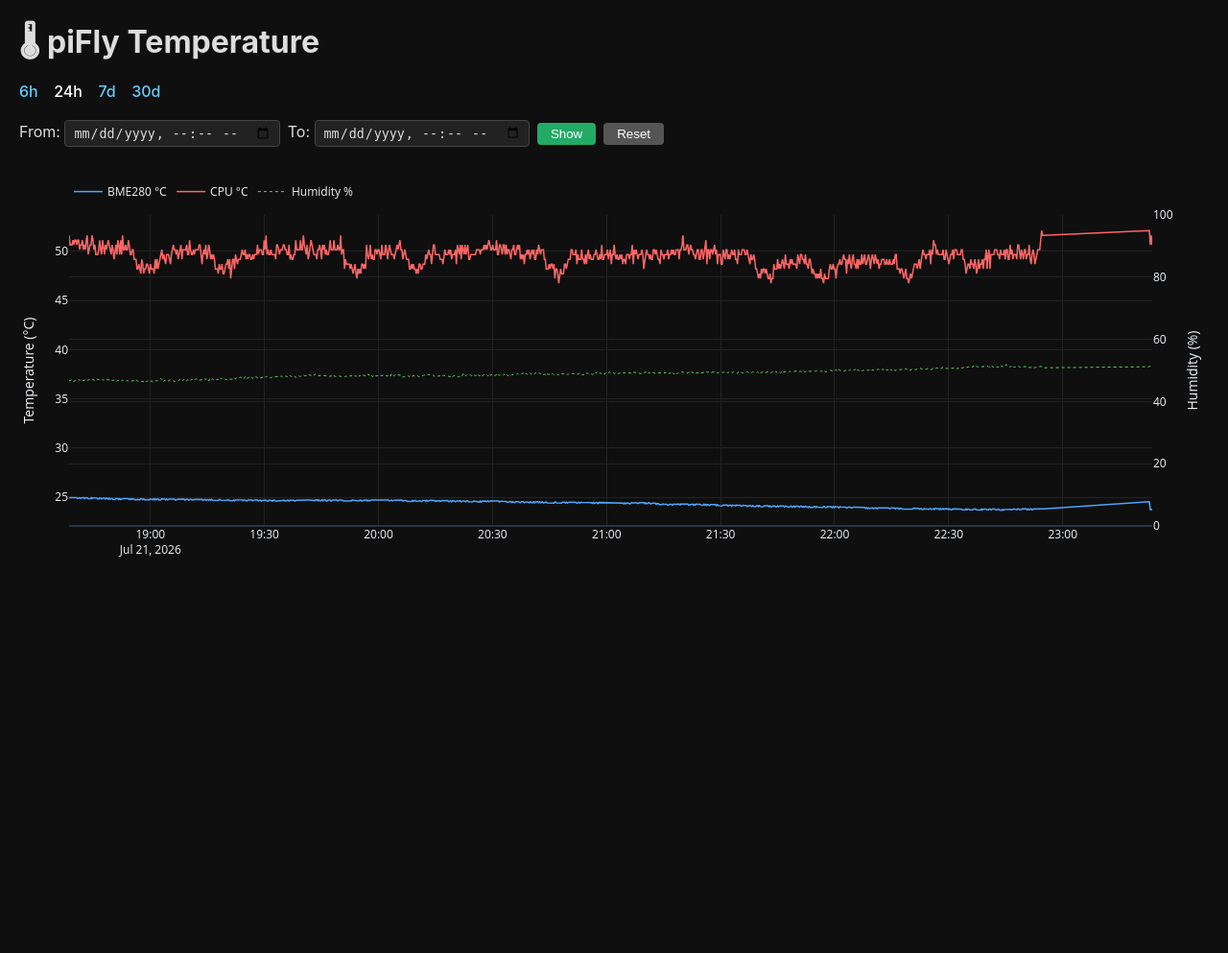
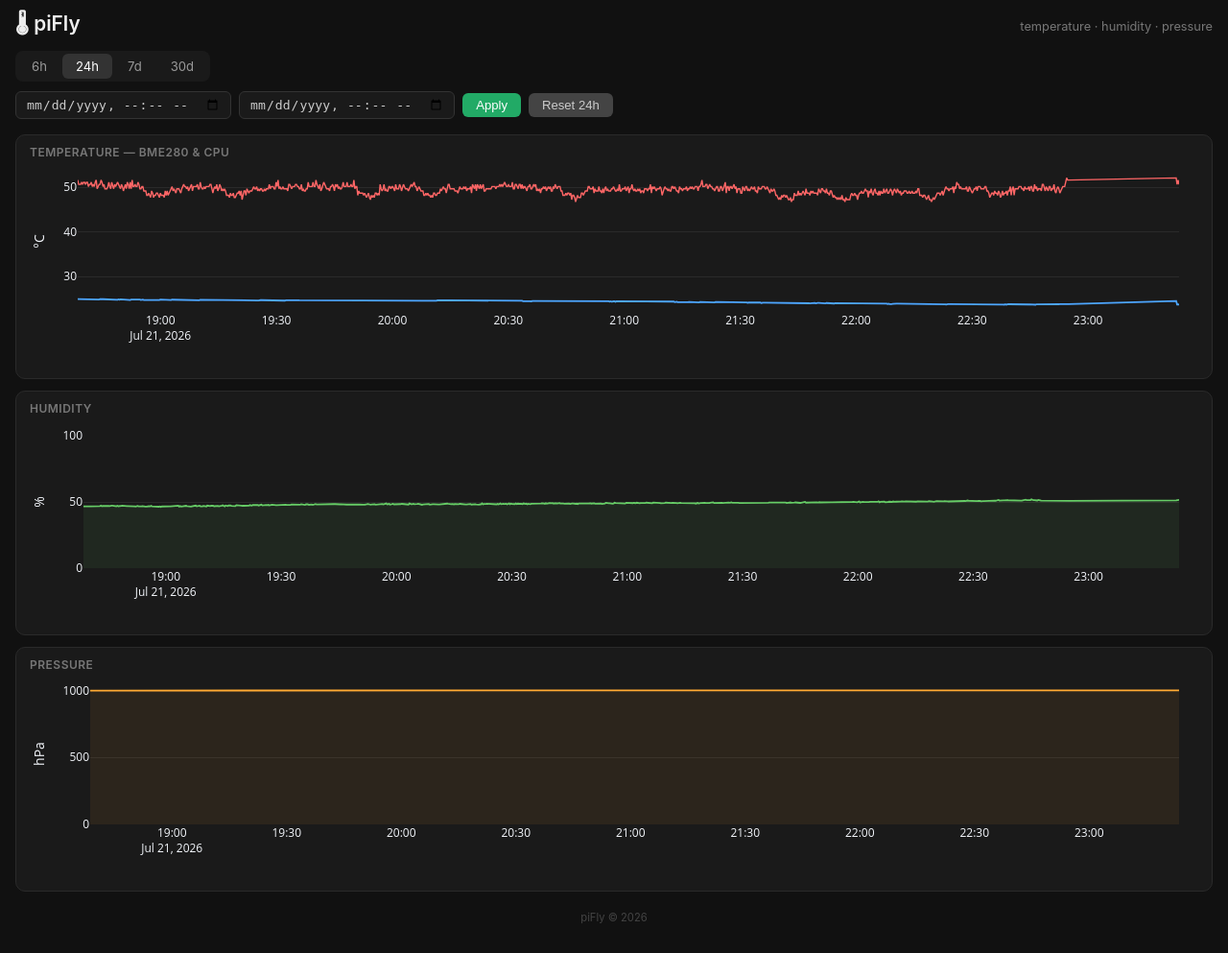
Before and after one commit to DarkBenky/piFly, a Flask app: page / in a window 1280 px wide. Shown: the whole page at 96% size. Before the commit the page ends 580 px from the top, so only its background shows below. Run offline with Flask 3, Linux system fonts and the light colour scheme; data comes from the database, SQL or seed files in the repository; parts of the project's set-up code (start-up, migrations or seed data) failed here and were passed over; some libraries are stand-ins or nearby versions.

Commit message:
Split temperature dashboard into separate charts for temp, humidity, and pressure

```diff
--- a/services/temperature/server.py
+++ b/services/temperature/server.py
@@ -92,38 +92,56 @@ def _query(hours=None, start=None, end=None):
     ]
 
 
-def _make_figure(data):
+def _make_figures(data):
     times = [datetime.fromtimestamp(r["timestamp"], tz=timezone.utc) for r in data]
-
-    fig = go.Figure()
-
-    fig.add_trace(go.Scatter(
-        x=times, y=[r["bme_temp_c"] for r in data],
-        mode="lines", name="BME280 °C", line=dict(color="#4da6ff", width=1.5),
-    ))
-    fig.add_trace(go.Scatter(
-        x=times, y=[r["cpu_temp_c"] for r in data],
-        mode="lines", name="CPU °C", line=dict(color="#ff6666", width=1.5),
-    ))
-    fig.add_trace(go.Scatter(
-        x=times, y=[r["bme_humidity_pct"] for r in data],
-        mode="lines", name="Humidity %", line=dict(color="#66cc66", width=1, dash="dot"),
-        yaxis="y2",
-    ))
-
-    fig.update_layout(
+    layout_base = dict(
         template="plotly_dark",
-        paper_bgcolor="#0f0f0f",
-        plot_bgcolor="#0f0f0f",
-        margin=dict(l=40, r=40, t=30, b=30),
-        legend=dict(orientation="h", yanchor="top", y=1.12, xanchor="left", x=0),
+        paper_bgcolor="#1a1a1a",
+        plot_bgcolor="#1a1a1a",
+        margin=dict(l=20, r=20, t=10, b=10),
         hovermode="x unified",
-        yaxis=dict(title="Temperature (°C)", gridcolor="#222"),
-        yaxis2=dict(title="Humidity (%)", overlaying="y", side="right", gridcolor="#222", range=[0, 100]),
-        xaxis=dict(gridcolor="#222"),
+        xaxis=dict(gridcolor="#2a2a2a", showgrid=False),
+        yaxis=dict(gridcolor="#2a2a2a"),
+        height=200,
+        showlegend=False,
+        dragmode=False,
     )
 
-    return fig
+    fig_temp = go.Figure(layout=layout_base)
+    fig_temp.add_trace(go.Scatter(
+        x=times, y=[r["bme_temp_c"] for r in data],
+        mode="lines", name="BME280", line=dict(color="#4da6ff", width=1.8),
+    ))
+    fig_temp.add_trace(go.Scatter(
+        x=times, y=[r["cpu_temp_c"] for r in data],
+        mode="lines", name="CPU", line=dict(color="#ff6666", width=1.4),
+    ))
+    fig_temp.update_layout(
+        yaxis=dict(title="°C", gridcolor="#2a2a2a", zeroline=False),
+        showlegend=False,
+    )
+
+    fig_hum = go.Figure(layout=layout_base)
+    fig_hum.add_trace(go.Scatter(
+        x=times, y=[r["bme_humidity_pct"] for r in data],
+        mode="lines", name="Humidity", line=dict(color="#66cc66", width=1.8),
+        fill="tozeroy", fillcolor="rgba(102,204,102,0.08)",
+    ))
+    fig_hum.update_layout(
+        yaxis=dict(title="%", gridcolor="#2a2a2a", range=[0, 100], zeroline=False),
+    )
+
+    fig_pres = go.Figure(layout=layout_base)
+    fig_pres.add_trace(go.Scatter(
+        x=times, y=[r["bme_pressure_hpa"] for r in data],
+        mode="lines", name="Pressure", line=dict(color="#ffaa33", width=1.8),
+        fill="tozeroy", fillcolor="rgba(255,170,51,0.08)",
+    ))
+    fig_pres.update_layout(
+        yaxis=dict(title="hPa", gridcolor="#2a2a2a", zeroline=False),
+    )
+
+    return fig_temp, fig_hum, fig_pres
 
 
 @app.route("/api/temperature")
@@ -150,12 +168,13 @@ def dashboard():
         hours = 24
         data = _query(hours=24)
 
-    fig = _make_figure(data)
-    graph_json = fig.to_json()
+    fig_temp, fig_hum, fig_pres = _make_figures(data)
 
     return render_template(
         "dashboard.html",
-        graph_json=graph_json,
+        graph_temp=fig_temp.to_json(),
+        graph_hum=fig_hum.to_json(),
+        graph_pres=fig_pres.to_json(),
         hours=hours,
     )
 
--- a/services/temperature/templates/dashboard.html
+++ b/services/temperature/templates/dashboard.html
@@ -4,39 +4,101 @@
   <title>piFly — Temperature</title>
   <script src="https://cdn.plot.ly/plotly-3.0.1.min.js"></script>
   <style>
-    body { font-family: -apple-system, BlinkMacSystemFont, sans-serif; margin: 20px; background: #0f0f0f; color: #ddd; }
-    h1 { margin-bottom: 4px; }
-    nav { margin: 10px 0 20px; }
-    nav a { color: #6cf; margin-right: 12px; text-decoration: none; font-weight: 500; }
-    nav a:hover { text-decoration: underline; }
-    nav a.active { color: #fff; }
-    #chart { width: 100%; height: 420px; }
-    .custom { margin: 12px 0 20px; display: flex; gap: 8px; align-items: center; flex-wrap: wrap; }
-    .custom input { padding: 4px 8px; background: #222; color: #ddd; border: 1px solid #444; border-radius: 4px; }
-    .custom button { padding: 4px 14px; background: #2a6; color: #fff; border: none; border-radius: 4px; cursor: pointer; }
-    .custom button:hover { background: #3b8; }
+    * { box-sizing: border-box; margin: 0; padding: 0; }
+    body {
+      font-family: -apple-system, BlinkMacSystemFont, "Segoe UI", Roboto, sans-serif;
+      background: #111; color: #ccc; padding: 10px 16px 30px;
+    }
+    .topbar {
+      display: flex; align-items: baseline; justify-content: space-between;
+      flex-wrap: wrap; gap: 6px; margin-bottom: 4px;
+    }
+    .topbar h1 { font-size: 1.3rem; font-weight: 600; color: #eee; }
+    .topbar .sub { font-size: 0.8rem; color: #777; }
+    nav {
+      display: flex; gap: 2px; margin: 8px 0 6px;
+      background: #1a1a1a; border-radius: 8px; padding: 3px; width: fit-content;
+    }
+    nav a {
+      color: #999; text-decoration: none; font-size: 0.82rem;
+      padding: 5px 14px; border-radius: 6px; transition: 0.15s;
+    }
+    nav a:hover { color: #ddd; background: #2a2a2a; }
+    nav a.active { color: #fff; background: #333; }
+    .controls {
+      display: flex; gap: 8px; align-items: center; flex-wrap: wrap;
+      margin: 10px 0 16px;
+    }
+    .controls input {
+      padding: 5px 10px; background: #1a1a1a; color: #ccc;
+      border: 1px solid #333; border-radius: 6px; font-size: 0.82rem;
+    }
+    .controls button {
+      padding: 5px 14px; border: none; border-radius: 6px;
+      font-size: 0.82rem; cursor: pointer; font-weight: 500; transition: 0.15s;
+    }
+    .btn-go { background: #2a6; color: #fff; }
+    .btn-go:hover { background: #3b8; }
+    .btn-reset { background: #444; color: #ccc; }
+    .btn-reset:hover { background: #555; }
+    .charts {
+      display: flex; flex-direction: column; gap: 12px;
+    }
+    .card {
+      background: #1a1a1a; border: 1px solid #2a2a2a;
+      border-radius: 10px; padding: 10px 14px 6px;
+    }
+    .card-label {
+      font-size: 0.75rem; font-weight: 600; text-transform: uppercase;
+      letter-spacing: 0.5px; color: #777; margin-bottom: 2px;
+    }
+    .card .chart { width: 100%; height: 220px; }
+    footer { text-align: center; font-size: 0.7rem; color: #444; margin-top: 20px; }
   </style>
 </head>
 <body>
-  <h1>&#127777; piFly Temperature</h1>
+  <div class="topbar">
+    <h1>&#127777; piFly</h1>
+    <span class="sub">temperature &middot; humidity &middot; pressure</span>
+  </div>
+
   <nav>
-    <a href="/?hours=6" {% if hours == 6 %}class="active"{% endif %}>6h</a>
+    <a href="/?hours=6"  {% if hours == 6 %}class="active"{% endif %}>6h</a>
     <a href="/?hours=24" {% if hours == 24 %}class="active"{% endif %}>24h</a>
     <a href="/?hours=168" {% if hours == 168 %}class="active"{% endif %}>7d</a>
     <a href="/?hours=720" {% if hours == 720 %}class="active"{% endif %}>30d</a>
   </nav>
-  <div class="custom">
-    <label>From: <input type="datetime-local" id="start"></label>
-    <label>To: <input type="datetime-local" id="end"></label>
-    <button onclick="customRange()">Show</button>
-    <button onclick="location.href='/?hours=24'" style="background:#555;">Reset</button>
+
+  <div class="controls">
+    <input type="datetime-local" id="start" placeholder="From">
+    <input type="datetime-local" id="end" placeholder="To">
+    <button class="btn-go" onclick="customRange()">Apply</button>
+    <button class="btn-reset" onclick="location.href='/?hours=24'">Reset 24h</button>
   </div>
-  <div id="chart"></div>
+
+  <div class="charts">
+    <div class="card">
+      <div class="card-label">Temperature &mdash; BME280 &amp; CPU</div>
+      <div class="chart" id="chart-temp"></div>
+    </div>
+    <div class="card">
+      <div class="card-label">Humidity</div>
+      <div class="chart" id="chart-hum"></div>
+    </div>
+    <div class="card">
+      <div class="card-label">Pressure</div>
+      <div class="chart" id="chart-pres"></div>
+    </div>
+  </div>
+
+  <footer>piFly &copy; 2026</footer>
 
   <script>
-    var graph = {{ graph_json | safe }};
-    var config = { responsive: true, displayModeBar: false };
-    Plotly.newPlot("chart", graph.data, graph.layout, config);
+    var cfg = { responsive: true, displayModeBar: false };
+
+    Plotly.newPlot("chart-temp", {{ graph_temp | safe }}.data, {{ graph_temp | safe }}.layout, cfg);
+    Plotly.newPlot("chart-hum",  {{ graph_hum | safe }}.data,  {{ graph_hum | safe }}.layout,  cfg);
+    Plotly.newPlot("chart-pres", {{ graph_pres | safe }}.data, {{ graph_pres | safe }}.layout, cfg);
 
     function customRange() {
       var s = new Date(document.getElementById("start").value).getTime() / 1000;
```
